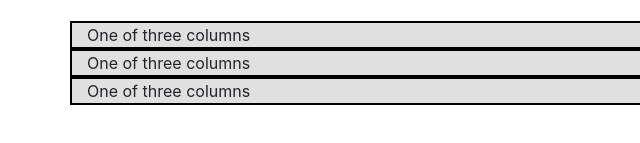
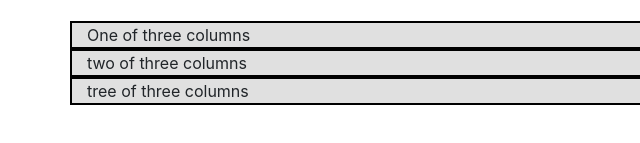
Before and after one commit to Sambit2016/Nour2016, a plain HTML site: page index.html in a window 1280 px wide. Shown: the part 425-568 px from the top of the page, 0-640 px from the left. Drawn offline with nearby package versions, Linux system fonts and the light colour scheme.

Commit message:
Update index.html
1

```diff
--- a/index.html
+++ b/index.html
@@ -144,10 +144,10 @@
       One of three columns
     </div>
     <div class="Sam10 col-sm-3 col-md-6 col-lg-12">
-      One of three columns
+      two of three columns
     </div>
     <div class="Sam10 col-sm-3 col-md-6 col-lg-12">
-      One of three columns
+      tree of three columns
     </div>
   </div>
 </div>
```
